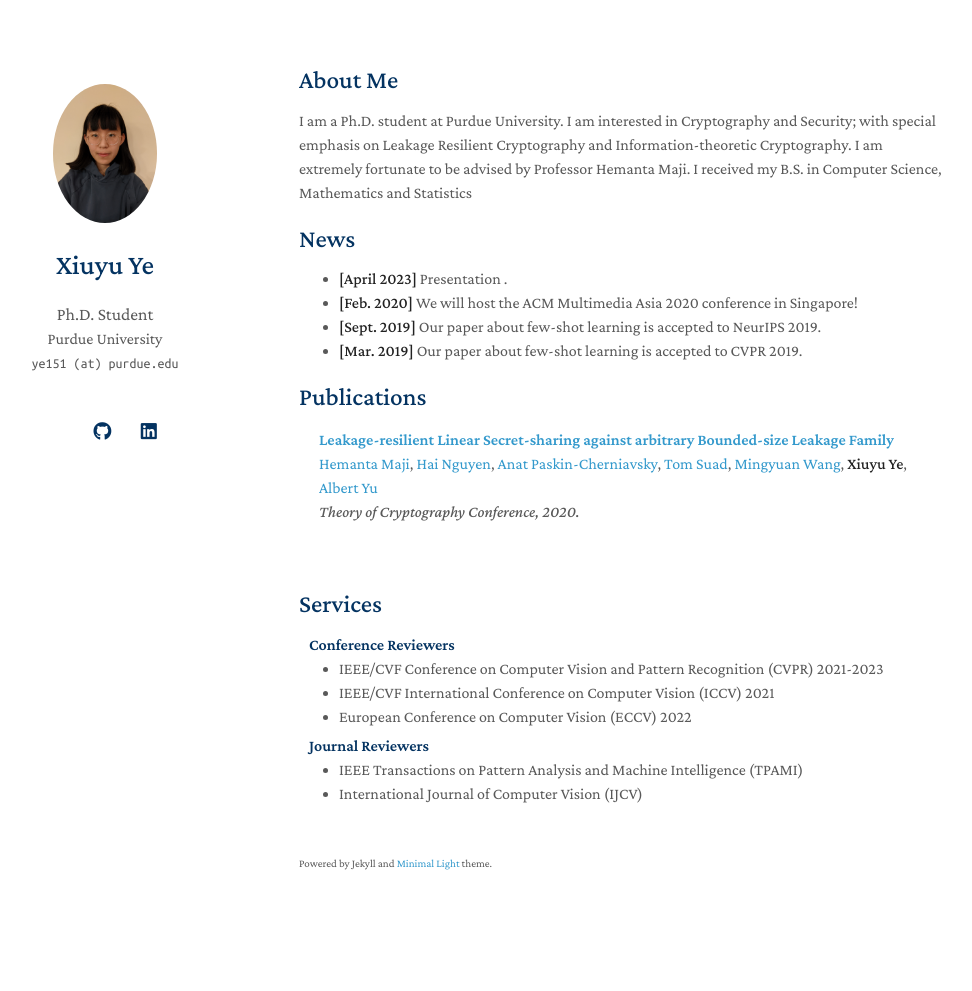
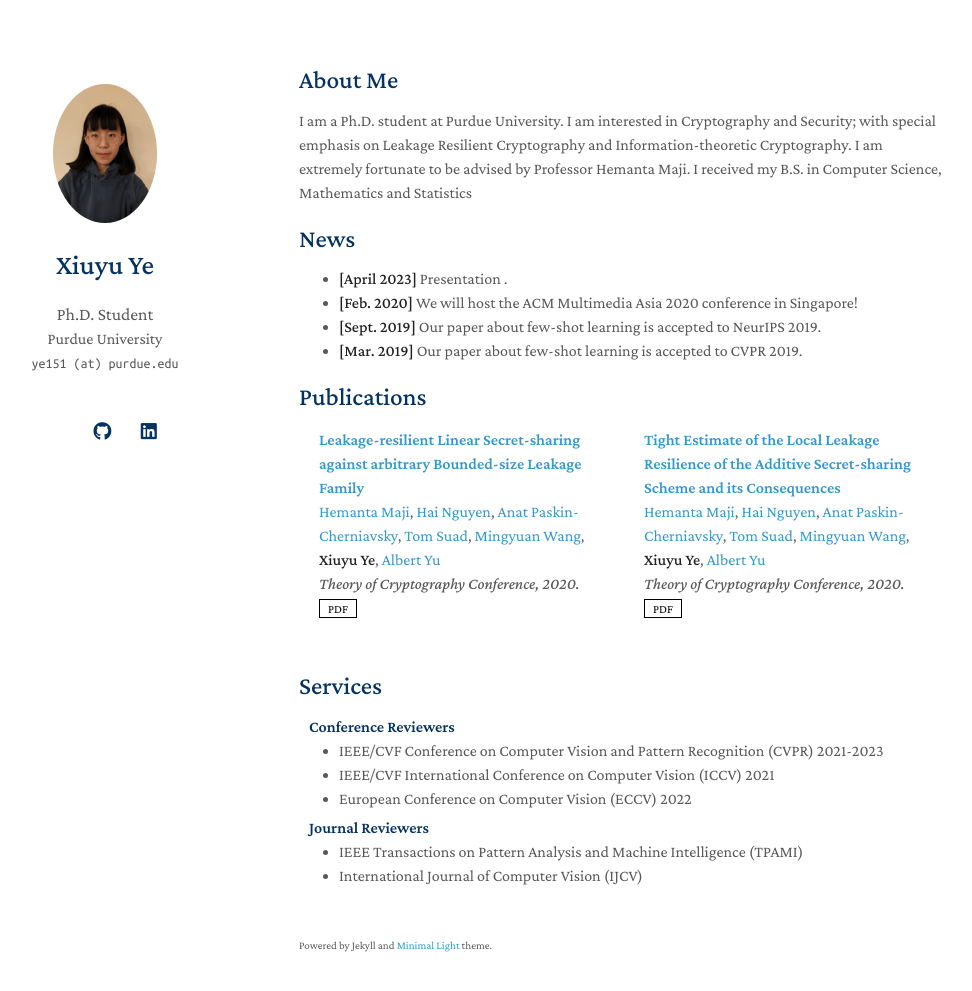
Before and after one commit to darahye/darahye.github.io, a Jekyll site: the page built from index.md, in a window 1280 px wide and 1026 px high. Shown: the top 991 px of the window, without its empty margins (171-1143 px from the left). Built offline with Jekyll 4.4.1, drawn with Linux system fonts in a browser that asks for light colours; nearby versions of some CDN libraries; a style sheet for code colours, icons or effects is not loaded; our own code applies the rules of GitHub Pages for plain Markdown files.

Commit message:
add publications

```diff
--- a/_includes/publications.md
+++ b/_includes/publications.md
@@ -24,13 +24,36 @@ Bounded-size Leakage Family</a></div>
     <a href="https://www.cs.purdue.edu/people/graduate-students/yu646.html">Albert Yu</a>
     </div>
     <div class="periodical"><em> Theory of Cryptography Conference, 2020.</em></div>
-    <!-- <div class="links">
-      <a href="https://arxiv.org/pdf/2002.10211.pdf" class="btn btn-sm z-depth-0" role="button" target="_blank" style="font-size:12px;">PDF</a>
-      <a href="https://github.com/yaoyao-liu/mnemonics" class="btn btn-sm z-depth-0" role="button" target="_blank" style="font-size:12px;">Code</a>
-      <a href="https://class-il.mpi-inf.mpg.de/mnemonics/" class="btn btn-sm z-depth-0" role="button" target="_blank" style="font-size:12px;">Project Page</a>
-      <a href="https://dblp.uni-trier.de/rec/conf/cvpr/LiuSLSS20.html?view=bibtex" class="btn btn-sm z-depth-0" role="button" target="_blank" style="font-size:12px;">BibTex</a>
-      <strong><i style="color:#e74d3c">Oral Presentation</i></strong> -->
-    <!-- </div>  -->
+    <div class="links">
+      <a href="https://web.ics.purdue.edu/~nguye245/LRSS_Bounded" class="btn btn-sm z-depth-0" role="button" target="_blank" style="font-size:12px;">PDF</a>
+      <!-- <a href="https://github.com/yaoyao-liu/mnemonics" class="btn btn-sm z-depth-0" role="button" target="_blank" style="font-size:12px;">Code</a> -->
+      <!-- <a href="https://class-il.mpi-inf.mpg.de/mnemonics/" class="btn btn-sm z-depth-0" role="button" target="_blank" style="font-size:12px;">Project Page</a> -->
+      <!-- <a href="https://dblp.uni-trier.de/rec/conf/cvpr/LiuSLSS20.html?view=bibtex" class="btn btn-sm z-depth-0" role="button" target="_blank" style="font-size:12px;">BibTex</a> -->
+      <!-- <strong><i style="color:#e74d3c">Oral Presentation</i></strong>  -->
+    </div>
+  </div>
+
+
+
+  <div class="col-sm-9" style="position: relative;padding-right: 15px;padding-left: 20px;">
+    <div class="title"><a href="https://www.cs.purdue.edu/homes/hmaji/papers/ITC:MNPSWYY22.pdf">Tight Estimate of the Local Leakage Resilience of the Additive Secret-sharing Scheme and its Consequences</a></div>
+    <div class="author">
+    <a href="https://www.cs.purdue.edu/homes/hmaji/">Hemanta Maji</a>,
+    <a href="https://web.ics.purdue.edu/~nguye245/">Hai Nguyen</a>,
+    <a href="https://scholar.google.com/citations?user=XcyQbAYAAAAJ&hl=en">Anat Paskin-Cherniavsky</a>,
+    <a href="https://scholar.google.co.il/citations?user=Bkv3xq0AAAAJ&hl=en">Tom Suad</a>,
+    <a href="https://sites.google.com/view/mingyuan-wang">Mingyuan Wang</a>,
+    <strong>Xiuyu Ye</strong>,
+    <a href="https://www.cs.purdue.edu/people/graduate-students/yu646.html">Albert Yu</a>
+    </div>
+    <div class="periodical"><em> Theory of Cryptography Conference, 2020.</em></div>
+    <div class="links">
+      <a href="https://web.ics.purdue.edu/~nguye245/LRSS_Bounded" class="btn btn-sm z-depth-0" role="button" target="_blank" style="font-size:12px;">PDF</a>
+      <!-- <a href="https://github.com/yaoyao-liu/mnemonics" class="btn btn-sm z-depth-0" role="button" target="_blank" style="font-size:12px;">Code</a> -->
+      <!-- <a href="https://class-il.mpi-inf.mpg.de/mnemonics/" class="btn btn-sm z-depth-0" role="button" target="_blank" style="font-size:12px;">Project Page</a> -->
+      <!-- <a href="https://dblp.uni-trier.de/rec/conf/cvpr/LiuSLSS20.html?view=bibtex" class="btn btn-sm z-depth-0" role="button" target="_blank" style="font-size:12px;">BibTex</a> -->
+      <!-- <strong><i style="color:#e74d3c">Oral Presentation</i></strong>  -->
+    </div>
   </div>
 </div>
 </li>
--- a/_sass/minimal-light.scss
+++ b/_sass/minimal-light.scss
@@ -167,7 +167,7 @@ education {
   }
 papertitle {
     font-weight: 600;
-    font-size: 100%;
+    font-size: 120%;
   }
 
 @media (prefers-color-scheme: dark) {
```
